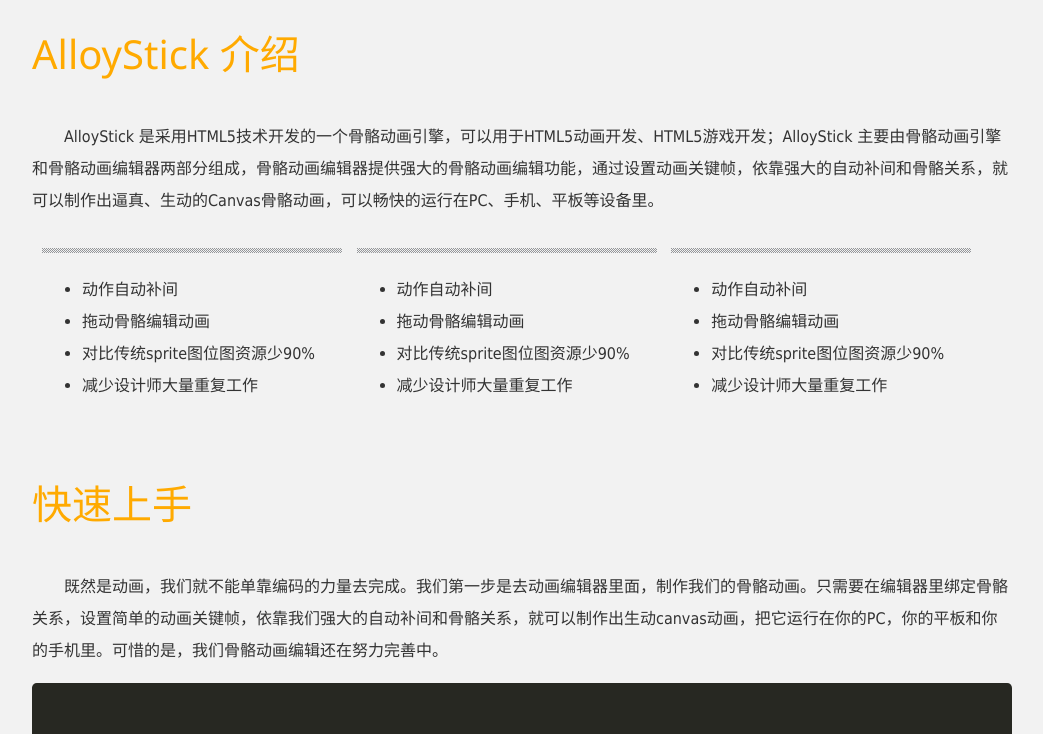
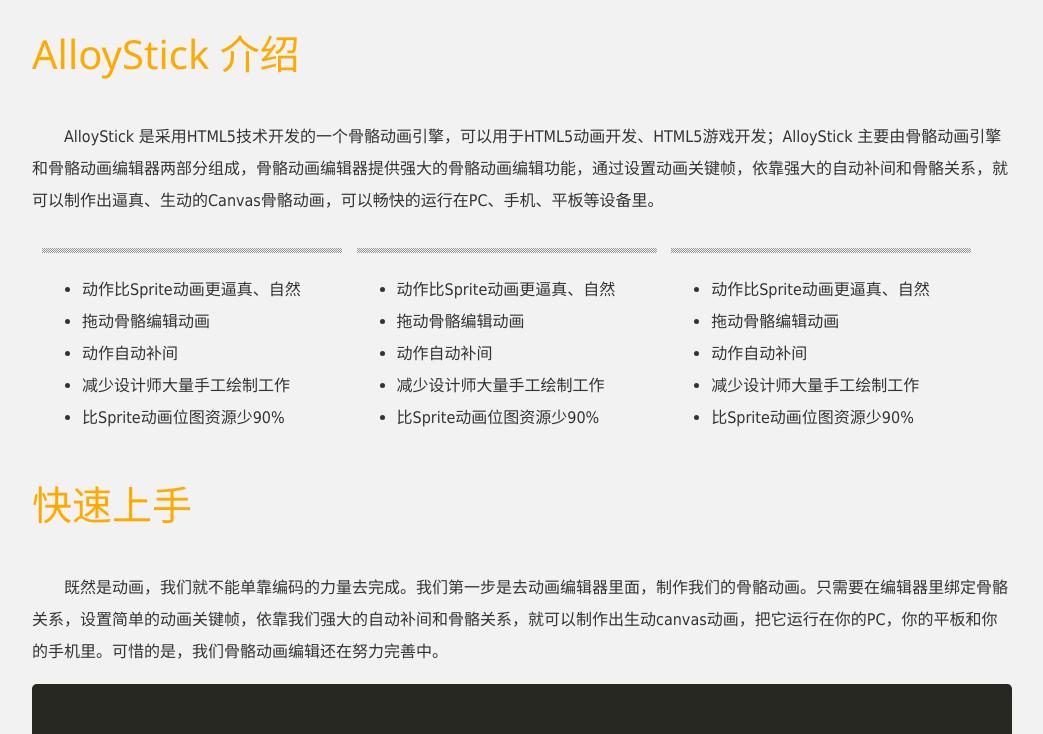
Before and after one commit to AlloyTeam/AlloyStick, a plain HTML site: page index.html in a window 1280 px wide. Shown: the part 1076-1810 px from the top of the page, without its empty margins (118-1161 px from the left). Drawn offline with Linux system fonts and the light colour scheme.

Commit message:
modify text

```diff
--- a/index.html
+++ b/index.html
@@ -54,7 +54,7 @@
 
 				<div id="step6" class="last_step">
 					<p>哪怕我居然情不自禁地去捡，也要展示我的<span>菊花</span><span>灿烂无比</span></p>
-					<p class="last_word">我是小小，我为AlloyStick代言</p>
+					<p class="last_word">我是XX，我为AlloyStick代言</p>
 				</div>
 			</div>
 
@@ -92,30 +92,33 @@
 			<div class="feature">
 				<i class="feature_line"></i>
 				<ul>
+					<li>动作比Sprite动画更逼真、自然</li>
+					<li>拖动骨骼编辑动画</li>
 					<li>动作自动补间</li>
-					<li>拖动骨骼编辑动画</li>
-					<li>对比传统sprite图位图资源少90%</li>
-					<li>减少设计师大量重复工作</li>
+					<li>减少设计师大量手工绘制工作</li>
+					<li>比Sprite动画位图资源少90%</li>
 				</ul>
 
 			</div>
 			<div class="feature">
 				<i class="feature_line"></i>
 				<ul>
+					<li>动作比Sprite动画更逼真、自然</li>
+					<li>拖动骨骼编辑动画</li>
 					<li>动作自动补间</li>
-					<li>拖动骨骼编辑动画</li>
-					<li>对比传统sprite图位图资源少90%</li>
-					<li>减少设计师大量重复工作</li>
+					<li>减少设计师大量手工绘制工作</li>
+					<li>比Sprite动画位图资源少90%</li>
 				</ul>
 
 			</div>
 			<div class="feature">
 				<i class="feature_line"></i>
 				<ul>
+					<li>动作比Sprite动画更逼真、自然</li>
+					<li>拖动骨骼编辑动画</li>
 					<li>动作自动补间</li>
-					<li>拖动骨骼编辑动画</li>
-					<li>对比传统sprite图位图资源少90%</li>
-					<li>减少设计师大量重复工作</li>
+					<li>减少设计师大量手工绘制工作</li>
+					<li>比Sprite动画位图资源少90%</li>
 				</ul>
 
 			</div>
```
